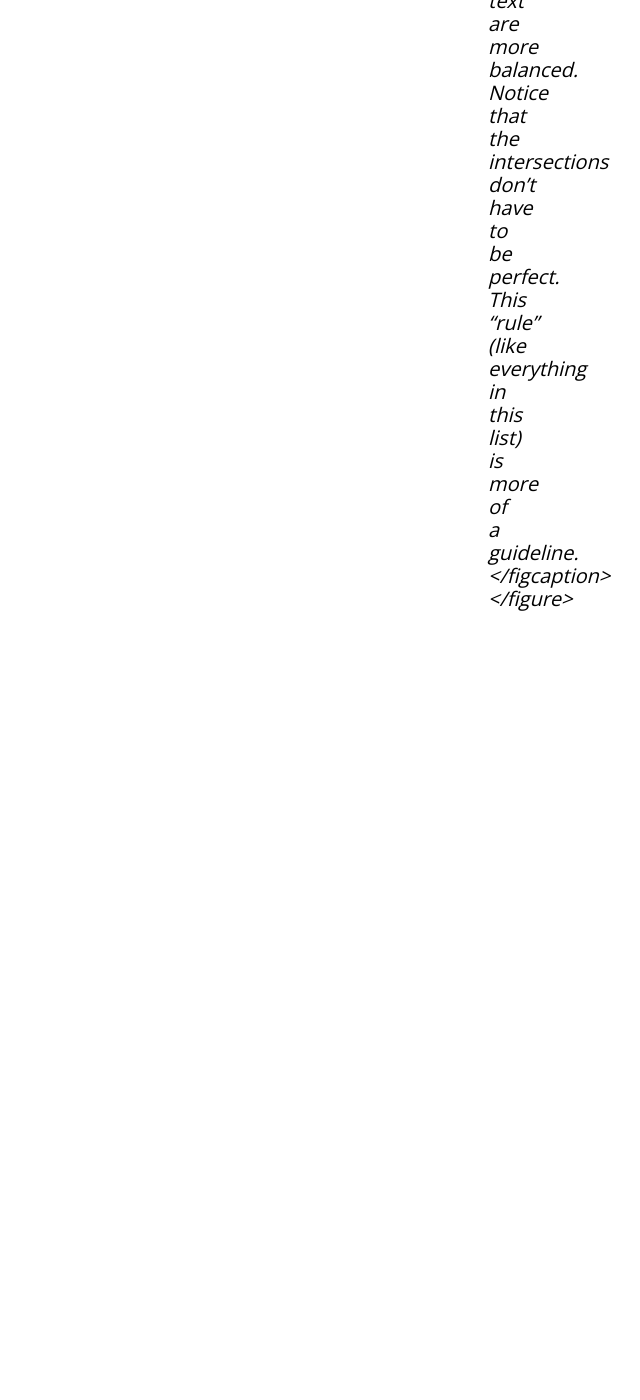
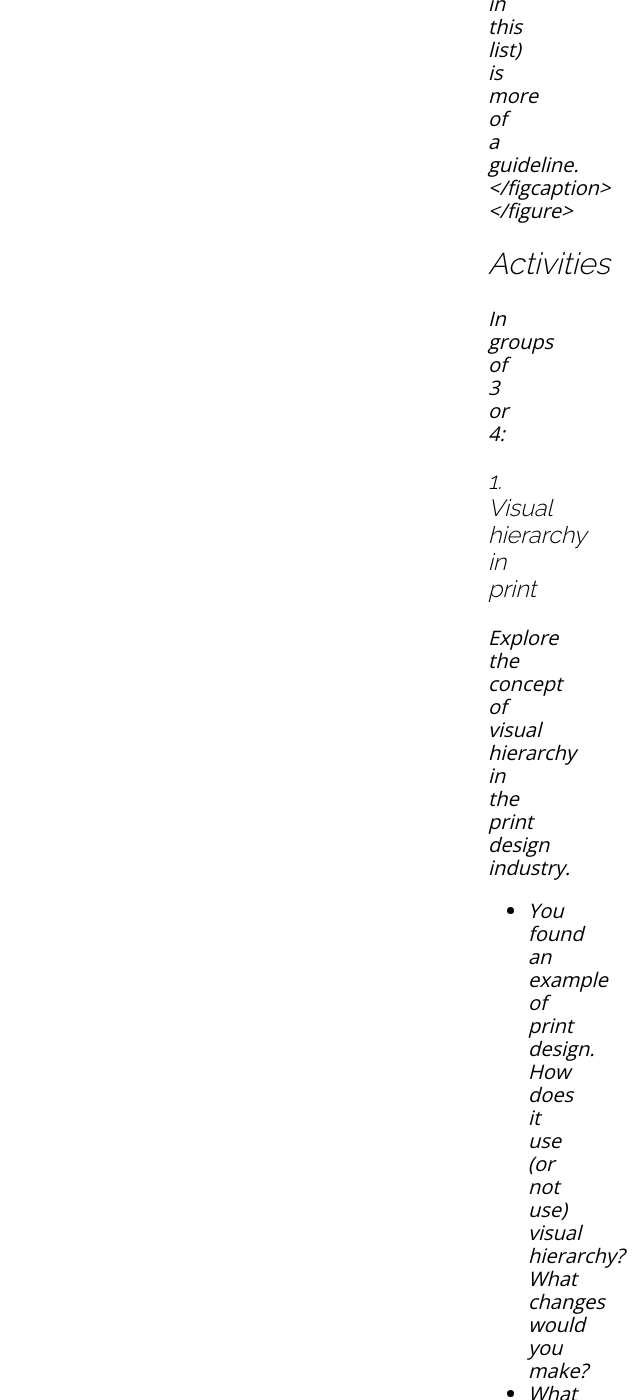
Before and after one commit to sait-wbdv/winter-2021, a Jekyll site: the page built from cheatsheets/design/visual-hierarchy/index.md, in a window 1280 px wide and 1400 px high, scrolled down 24680 px. Shown: the whole window, without its empty margins (640-1280 px from the left). Built offline with Jekyll 4.4.1, drawn with Linux system fonts in a browser that asks for light colours; nearby versions of some CDN libraries; before the commit the page ends 25310 px from its top, so only the background shows below that; some of the changed text lies outside the part shown.

Commit message:
updated W1W

```diff
--- a/cheatsheets/design/visual-hierarchy/index.md
+++ b/cheatsheets/design/visual-hierarchy/index.md
@@ -22,182 +22,191 @@ You can find many videos online about "Top X" principles of visual hierarchy. Th
 
 The following examples were taken from [11 Visual Hierarchy Principles](https://youtu.be/ZXItTIjC0Wk) by [Visme](https://www.youtube.com/channel/UC2isRzoZisjBS6PaGWTDV0Q):
 
-## 1. Size and Scale
+### 1. Size and Scale
 Size can drive emotion and signify importance. The greater the scale, the greater the emphasis.
 
-### Meh
+#### Meh
 <figure>
   <img src="images/md/1-size-scale-bad.png" alt="Some text that is all equal size">
   <figcaption>Figure 1: The text is the same size so there is no focal point and no way to tell what's most important.</figcaption>
 </figure>
 
-### Better
+#### Better
 <figure>
   <img src="images/md/1-size-scale-better.png" alt="Some text that is NOT all equal size">
   <figcaption>Figure 2: "Hierarchy" is the largest word in this design and, therefore, dictates the focus of the design.</figcaption>
 </figure>
 
-## 2. Perspective
+### 2. Perspective
 Perspective creates the illusion of depth, which can lead to a perceived difference in importance.
 
-### Meh
+#### Meh
 <figure>
   <img src="images/md/2-perspective-bad.png" alt="A very flat image">
   <figcaption>Figure 3: With no depth of field or contrast, the text in this image is very difficult to read.</figcaption>
 </figure>
 
-### Better
+#### Better
 <figure>
   <img src="images/md/2-perspective-better.png" alt="Image with a blurred background">
   <figcaption>Figure 4: This new design by the same company employs the [Bokeh Effect](https://en.wikipedia.org/wiki/Bokeh) to convey depth of field, making the text easier to read.</figcaption>
 </figure>
 
-### The effect of contrast
+#### The effect of contrast
 <figure>
   <img src="images/md/2-perspective-contrast.png" alt="Image with a blurred background">
   <figcaption>Figure 5: Colours can also create depth. Bright colours look closer on a dark background while the opposite is true with a light background.</figcaption>
 </figure>
 
-## 3. Colour and Contrast
+### 3. Colour and Contrast
 Similar to size and scale, colour and contrast can also draw attention by providing a focal point for the user.
 
-## Meh
+#### Meh
 <figure>
   <img src="images/md/3-colour-contrast-bad.png" alt="Image with a blurred background">
   <figcaption>Figure 6: The contrast between the figures in this population statistic are barely noticeable. None of the figures look any more important than the others.</figcaption>
 </figure>
 
-### Better
+#### Better
 <figure>
   <img src="images/md/3-colour-contrast-better.png" alt="Figure 6">
   <figcaption>Figure 6: The contrast between the figures in this population statistic are barely noticeable. None of the figures look any more important than the others.</figcaption>
 </figure>
 
-## Better
+#### Better
 <figure>
   <img src="images/md/3-colour-contrast-better.png" alt="figure 7">
   <figcaption>Figure 7: Increasing the contrast between the same figures makes it obvious to the user what they should be paying attention to.</figcaption>
 </figure>
 
-## 4. Typography
+### 4. Typography
 Choosing contrasting fonts (with contrasting size and colour) conveys importance to the user.
 
-## Meh
+#### Meh
 <figure>
   <img src="images/md/4-typography-bad.png" alt="figure 8">
   <figcaption>Figure 8: This resume gives no hint to the reader about what is most important to know.</figcaption>
 </figure>
 
-### Better
+#### Better
 <figure>
   <img src="images/md/4-typography-better.png" alt="figure 9">
   <figcaption>Figure 9: This resume uses contrasting typography, font size and colour to clearly identify where to find the information the reader (i.e. potential employer) is looking for.</figcaption>
 </figure>
 
-## 5. Proximity
+### 5. Proximity
 Items that are closer together in proximity also seem more alike.
 
-## Meh
+### Meh
 <figure>
   <img src="images/md/5-proximity-bad.png" alt="figure 10">
   <figcaption>Figure 10: There is no indication, based on proximity, which of these 4 image components are related.</figcaption>
 </figure>
 
-### Better
+#### Better
 <figure>
   <img src="images/md/5-proximity-better.png" alt="figure 11">
   <figcaption>Figure 11: Proximity tells the reader that the heading is related to the body text and that the image comes with a caption.</figcaption>
 </figure>
 
-## 6. Negative Space
+### 6. Negative Space
 Negative space (closely related to proximity) will naturally draw the eye by _removing_ information.
 
-## Meh
+#### Meh
 <figure>
   <img src="images/md/6-negative-space-bad.png" alt="figure 12">
   <figcaption>Figure 12: This image has little to no negative space and, therefore, the text is difficult to read and understand.</figcaption>
 </figure>
 
-### Better
+#### Better
 <figure>
   <img src="images/md/6-negative-space-better.png" alt="figure 13">
   <figcaption>Figure 13: This new design is made much more meaningful with concise text and a lot of negative space.</figcaption>
 </figure>
 
-## 7. Alignment
+### 7. Alignment
 Users who write in a left-right direction like to read in an _F pattern_
 
-TODO: Definition Slide
-
-## Meh
+#### Meh
 <figure>
   <img src="images/md/7-alignment-bad.png" alt="figure 14">
   <figcaption>Figure 14: Mixing text alignment often violates the F pattern.</figcaption>
 </figure>
 
-### Better
+#### Better
 <figure>
   <img src="images/md/7-alignment-better.png" alt="figure 15">
   <figcaption>Figure 15: Left aligned text flows naturally into an F pattern.</figcaption>
 </figure>
 
-## 8. Rule of Odds
+### 8. Rule of Odds
 Images are more appealing when an odd number of them are applied.
 
-## Meh
+#### Meh
 <figure>
   <img src="images/md/8-rule-of-odds-bad.png" alt="figure 16">
   <figcaption>Figure 16: Two items often appear imbalanced and boring.</figcaption>
 </figure>
 
-### Better
+#### Better
 <figure>
   <img src="images/md/8-rule-of-odds-better.png" alt="figure 17">
   <figcaption>Figure 17: Three items is much more appealing because reasons.</figcaption>
 </figure>
 
-## 9. Repetition
+### 9. Repetition
 Repetition creates a feeling of unity and cohesiveness by creating patterns for the user to recognize (consciously or not).
 
-## Meh
+#### Meh
 <figure>
   <img src="images/md/9-repetition-bad.png" alt="figure 18">
   <figcaption>Figure 18: There are no patterns to be had in these presentation slides.</figcaption>
 </figure>
 
-### Better
+#### Better
 <figure>
   <img src="images/md/9-repetition-better.png" alt="figure 19">
   <figcaption>Figure 19: "Unity and cohesiveness" often come from consistent typography, imagery, colour schemes and layout.</figcaption>
 </figure>
 
-## 10. Leading Lines
+### 10. Leading Lines
 Leading lines grab the user's attention by creating a sense of movement.
 
-## Meh
+#### Meh
 <figure>
   <img src="images/md/10-leading-lines-bad.png" alt="figure 20">
   <figcaption>Figure 20: This is just bad layout. It's not hard to imagine how to fix it.</figcaption>
 </figure>
 
-### Better
+#### Better
 <figure>
   <img src="images/md/10-leading-lines-better.png" alt="figure 21">
   <figcaption>Figure 21: The human gaze is a powerful way to create leading lines. </figcaption>
 </figure>
 
 
-## 11. The Rule of Thirds
+### 11. The Rule of Thirds
 Divide your design into a 3x3 grid with each intersection being a potential focal point for the user.
 
-## Meh
+#### Meh
 <figure>
   <img src="images/md/11-rule-of-thirds-bad.png" alt="figure 22">
   <figcaption>Figure 22: The model is centered horizontally and the text is centered vertically. There are no thirds.</figcaption>
 </figure>
 
-### Better
+#### Better
 <figure>
   <img src="images/md/11-rule-of-thirds-better.png" alt="figure 23">
   <figcaption>Figure 23: The model and text are more balanced. Notice that the intersections don't have to be perfect. This "rule" (like everything in this list) is more of a guideline.</figcaption>
 </figure>
+
+## Activities
+In groups of 3 or 4:
+
+### 1. Visual hierarchy in print
+Explore the concept of visual hierarchy in the print design industry.
+- You found an example of print design. How does it use (or not use) visual hierarchy? What changes would you make?
+- What other media of print/graphic design are there? Do the same visual hierarchy principles apply equally from one medium to another?
+- Find some websites that make the best use of visual hierarchy. How did you find them?
+
+Summarize your findings and elect a representative to share them with the rest of the class.
```
Also changed, not shown: _drafts/201-d01-files-directories-markdown.md (added, +81 -0 lines), _drafts/201-d01-fri-yay-gh-pages.md (+1 -38 lines), _posts/2021-01-13-visual-hierarchy-design.md (+23 -34 lines), cheatsheets/web-conventions/index.md (+15 -1 lines).
